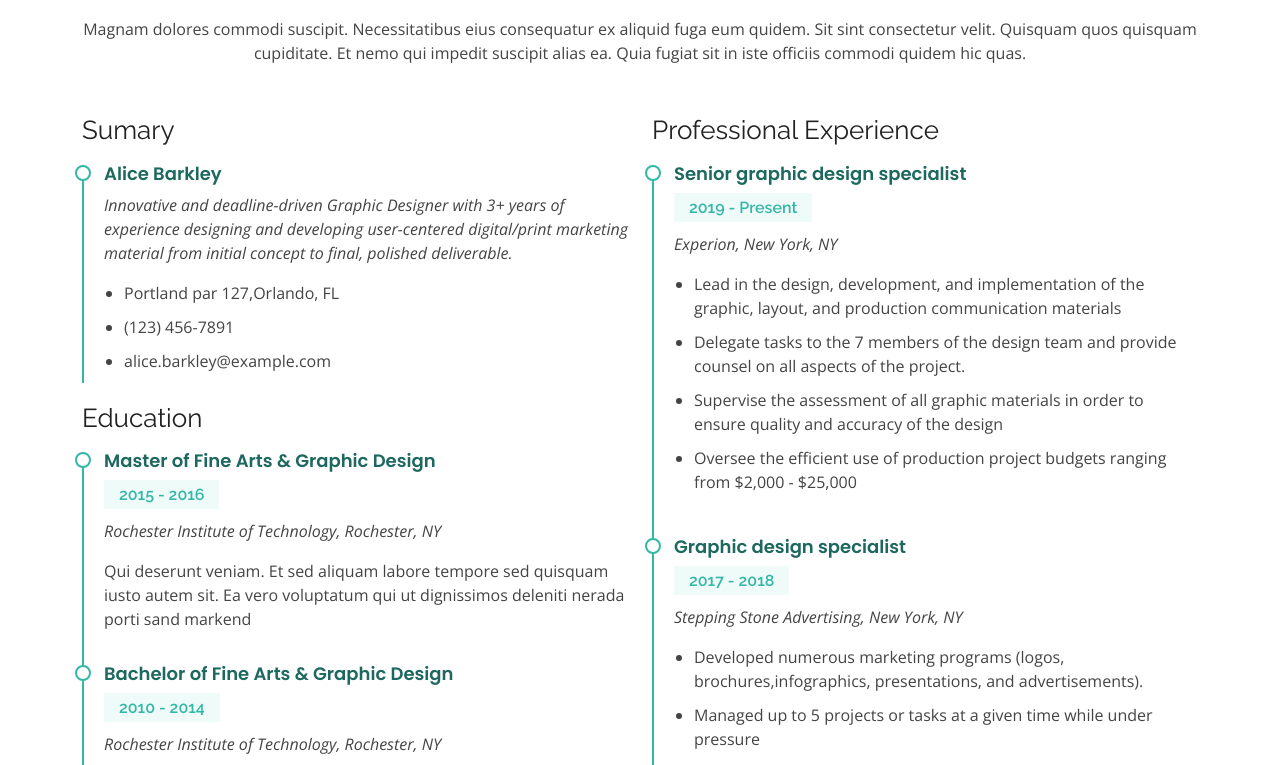
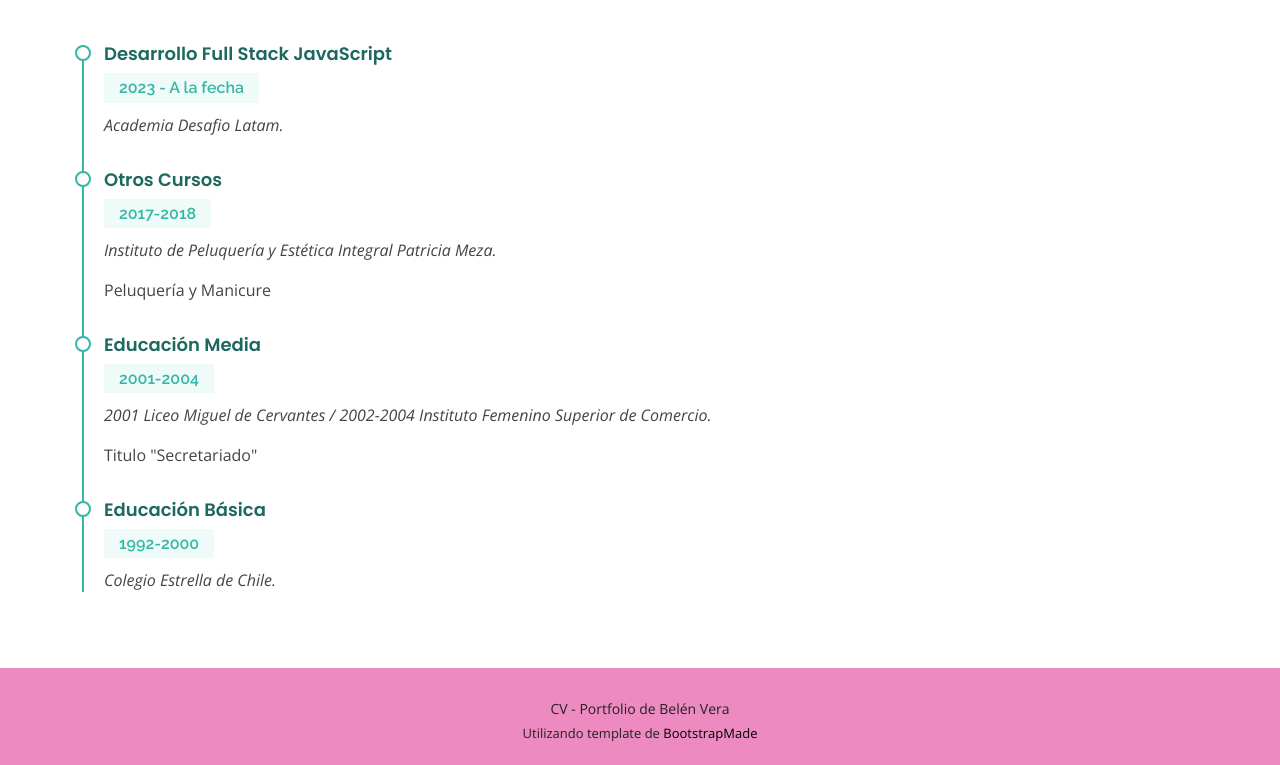
Before and after one commit to gcartes/belenverav.github.io, a plain HTML site: page education.html in a window 1280 px wide. Shown: the part 171-936 px from the top of the page. Drawn offline with nearby package versions, Linux system fonts and the light colour scheme.

Commit message:
Se ingresa info educación

```diff
--- a/education.html
+++ b/education.html
@@ -60,68 +60,37 @@
       <div class="container" data-aos="fade-up">
 
         <div class="section-title">
-          <h2>Resume</h2>
-          <p>Magnam dolores commodi suscipit. Necessitatibus eius consequatur ex aliquid fuga eum quidem. Sit sint consectetur velit. Quisquam quos quisquam cupiditate. Et nemo qui impedit suscipit alias ea. Quia fugiat sit in iste officiis commodi quidem hic quas.</p>
+          <h2>Educación</h2>
         </div>
 
-        <div class="row">
-          <div class="col-lg-6">
-            <h3 class="resume-title">Sumary</h3>
-            <div class="resume-item pb-0">
-              <h4>Alice Barkley</h4>
-              <p><em>Innovative and deadline-driven Graphic Designer with 3+ years of experience designing and developing user-centered digital/print marketing material from initial concept to final, polished deliverable.</em></p>
-              <p>
-              <ul>
-                <li>Portland par 127,Orlando, FL</li>
-                <li>(123) 456-7891</li>
-                <li>alice.barkley@example.com</li>
-              </ul>
-              </p>
-            </div>
 
-            <h3 class="resume-title">Education</h3>
+
             <div class="resume-item">
-              <h4>Master of Fine Arts &amp; Graphic Design</h4>
-              <h5>2015 - 2016</h5>
-              <p><em>Rochester Institute of Technology, Rochester, NY</em></p>
-              <p>Qui deserunt veniam. Et sed aliquam labore tempore sed quisquam iusto autem sit. Ea vero voluptatum qui ut dignissimos deleniti nerada porti sand markend</p>
+              <h4>Desarrollo Full Stack JavaScript</h4>
+              <h5>2023 - A la fecha</h5>
+              <p><em>Academia Desafio Latam.</em></p>
+              <p></p>
             </div>
             <div class="resume-item">
-              <h4>Bachelor of Fine Arts &amp; Graphic Design</h4>
-              <h5>2010 - 2014</h5>
-              <p><em>Rochester Institute of Technology, Rochester, NY</em></p>
-              <p>Quia nobis sequi est occaecati aut. Repudiandae et iusto quae reiciendis et quis Eius vel ratione eius unde vitae rerum voluptates asperiores voluptatem Earum molestiae consequatur neque etlon sader mart dila</p>
+              <h4>Otros Cursos</h4>
+              <h5>2017-2018</h5>
+              <p><em>Instituto de Peluquería y Estética Integral Patricia Meza.</em></p>
+              <p>Peluquería y Manicure</p>
+            </div>
+            <div class="resume-item">
+              <h4>Educación Media</h4>
+              <h5>2001-2004</h5>
+              <p><em>2001 Liceo Miguel de Cervantes / 2002-2004 Instituto Femenino Superior de Comercio.</em></p>
+              <p>Titulo "Secretariado"</p>
+            </div>
+            <div class="resume-item">
+              <h4>Educación Básica</h4>
+              <h5>1992-2000</h5>
+              <p><em>Colegio Estrella de Chile.</em></p>
+              <p></p>
             </div>
           </div>
-          <div class="col-lg-6">
-            <h3 class="resume-title">Professional Experience</h3>
-            <div class="resume-item">
-              <h4>Senior graphic design specialist</h4>
-              <h5>2019 - Present</h5>
-              <p><em>Experion, New York, NY </em></p>
-              <p>
-              <ul>
-                <li>Lead in the design, development, and implementation of the graphic, layout, and production communication materials</li>
-                <li>Delegate tasks to the 7 members of the design team and provide counsel on all aspects of the project. </li>
-                <li>Supervise the assessment of all graphic materials in order to ensure quality and accuracy of the design</li>
-                <li>Oversee the efficient use of production project budgets ranging from $2,000 - $25,000</li>
-              </ul>
-              </p>
-            </div>
-            <div class="resume-item">
-              <h4>Graphic design specialist</h4>
-              <h5>2017 - 2018</h5>
-              <p><em>Stepping Stone Advertising, New York, NY</em></p>
-              <p>
-              <ul>
-                <li>Developed numerous marketing programs (logos, brochures,infographics, presentations, and advertisements).</li>
-                <li>Managed up to 5 projects or tasks at a given time while under pressure</li>
-                <li>Recommended and consulted with clients on the most appropriate graphic design</li>
-                <li>Created 4+ design presentations and proposals a month for clients and account managers</li>
-              </ul>
-              </p>
-            </div>
-          </div>
+
         </div>
 
       </div>
```
